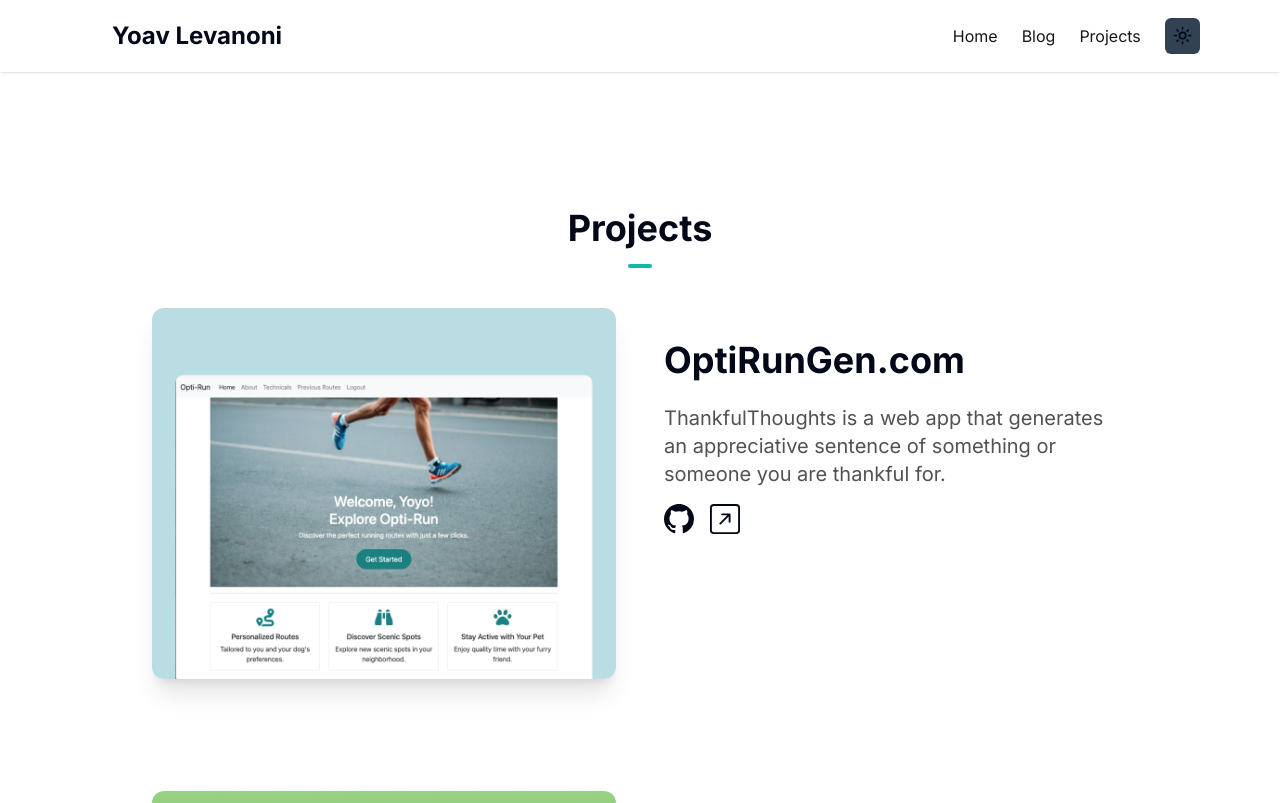
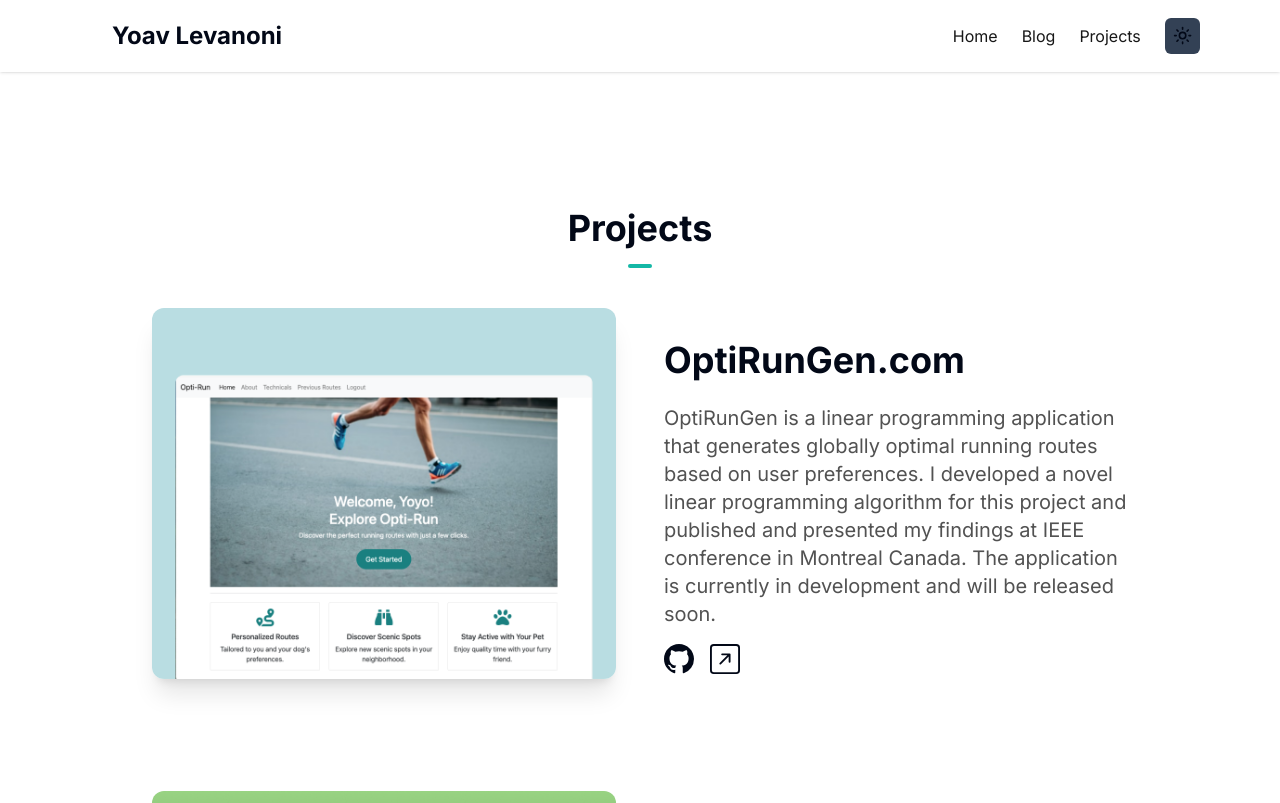
Before and after one commit to ylevanon/yoavlevanoni, a Next.js app: page /projects in a window 1280 px wide. Shown: the top 803 px of the page. Built offline with nearby package versions, Linux system fonts and the light colour scheme.

Commit message:
added some content for optirungen.com

```diff
--- a/src/components/projectSection/projectsSection.tsx
+++ b/src/components/projectSection/projectsSection.tsx
@@ -5,7 +5,7 @@ const projects = [
   {
     name: "OptiRunGen.com",
     description:
-      "ThankfulThoughts is a web app that generates an appreciative sentence of something or someone you are thankful for.",
+      "OptiRunGen is a linear programming application that generates globally optimal running routes based on user preferences. I developed a novel linear programming algorithm for this project and published and presented my findings at IEEE conference in Montreal Canada. The application is currently in development and will be released soon.",
     image: "/optirungen.png",
     github: "https://github.com/ylevanon/OptiRunRender",
     link: "https://www.optirungen.com/landing",
```
